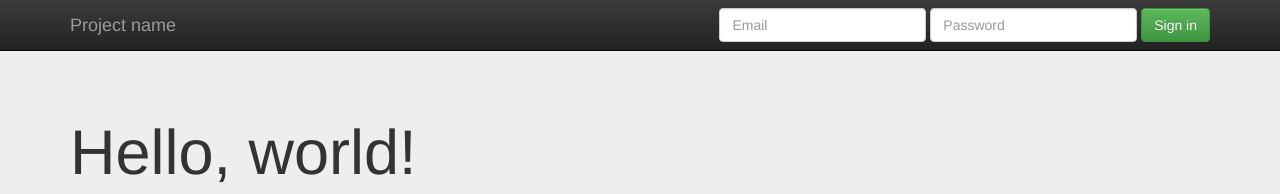
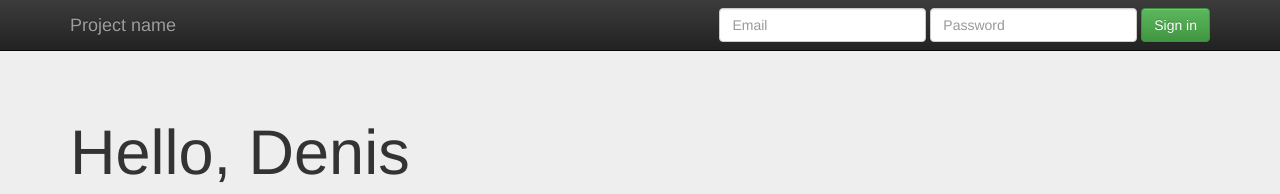
Before and after one commit to FaberDS/web-site, a plain HTML site: page index.html in a window 1280 px wide. Shown: the top 194 px of the page. Drawn offline with nearby package versions, Linux system fonts and the light colour scheme.

Commit message:
change h1

```diff
--- a/index.html
+++ b/index.html
@@ -55,7 +55,7 @@
     <!-- Main jumbotron for a primary marketing message or call to action -->
     <div class="jumbotron">
       <div class="container">
-        <h1>Hello, world!</h1>
+        <h1>Hello, Denis            </h1>
         <p>This is a template for a simple marketing or informational website. It includes a large callout called a jumbotron and three supporting pieces of content. Use it as a starting point to create something more unique.</p>
         <p><a class="btn btn-primary btn-lg" href="#" role="button">Learn more &raquo;</a></p>
       </div>
```
